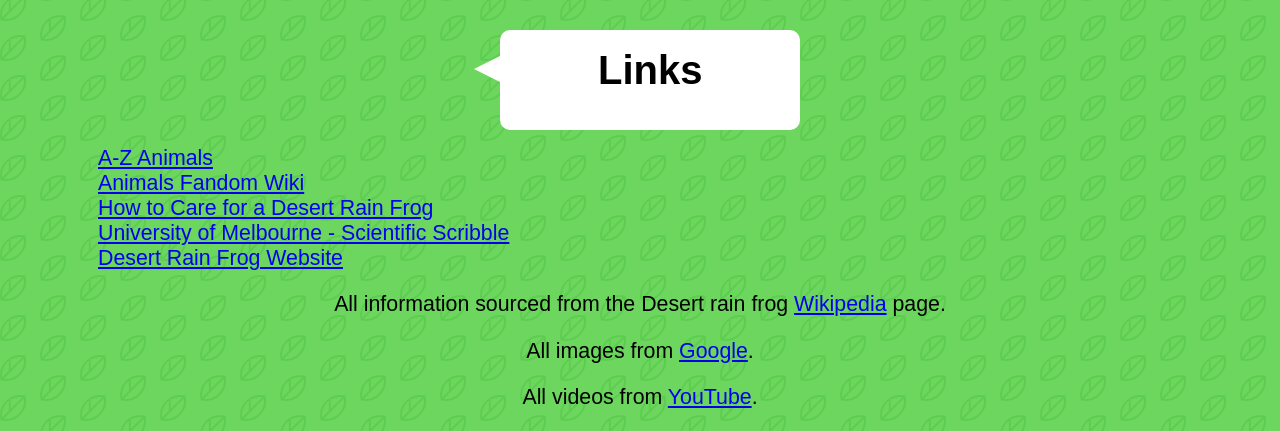
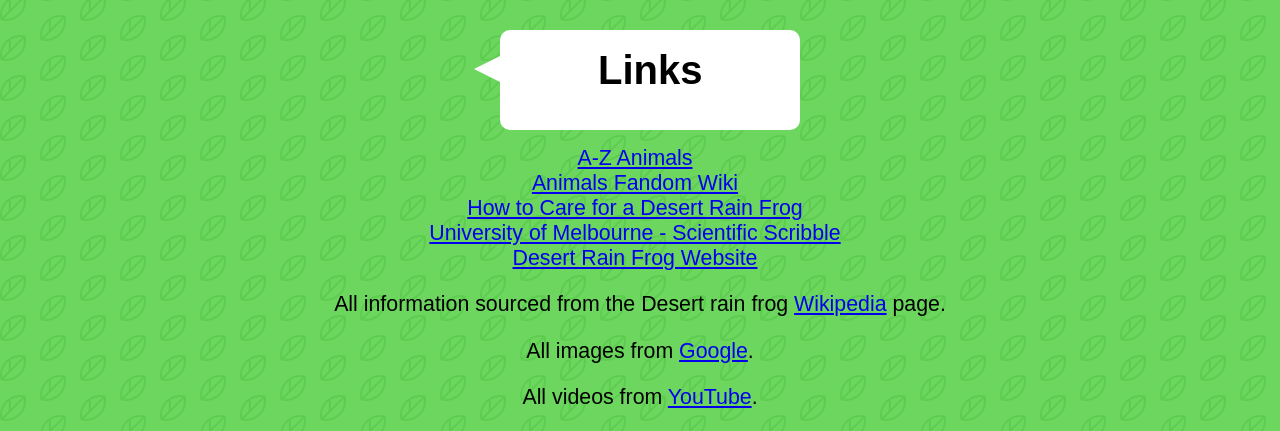
Before and after one commit to charliekoepke/ATLS4519, a plain HTML site: page assignment2/index.html in a window 1280 px wide. Shown: the part 3665-4096 px from the top of the page. Drawn offline with Linux system fonts and the light colour scheme; a web font is replaced by a local one.

Commit message:
editing list format

```diff
--- a/assignment2/css/main.css
+++ b/assignment2/css/main.css
@@ -21,6 +21,8 @@
     height: 250px;
 }
 ul {
+    text-align: center;
+    margin-left: -50px;
     list-style-type: none;
 }
 footer {
```
